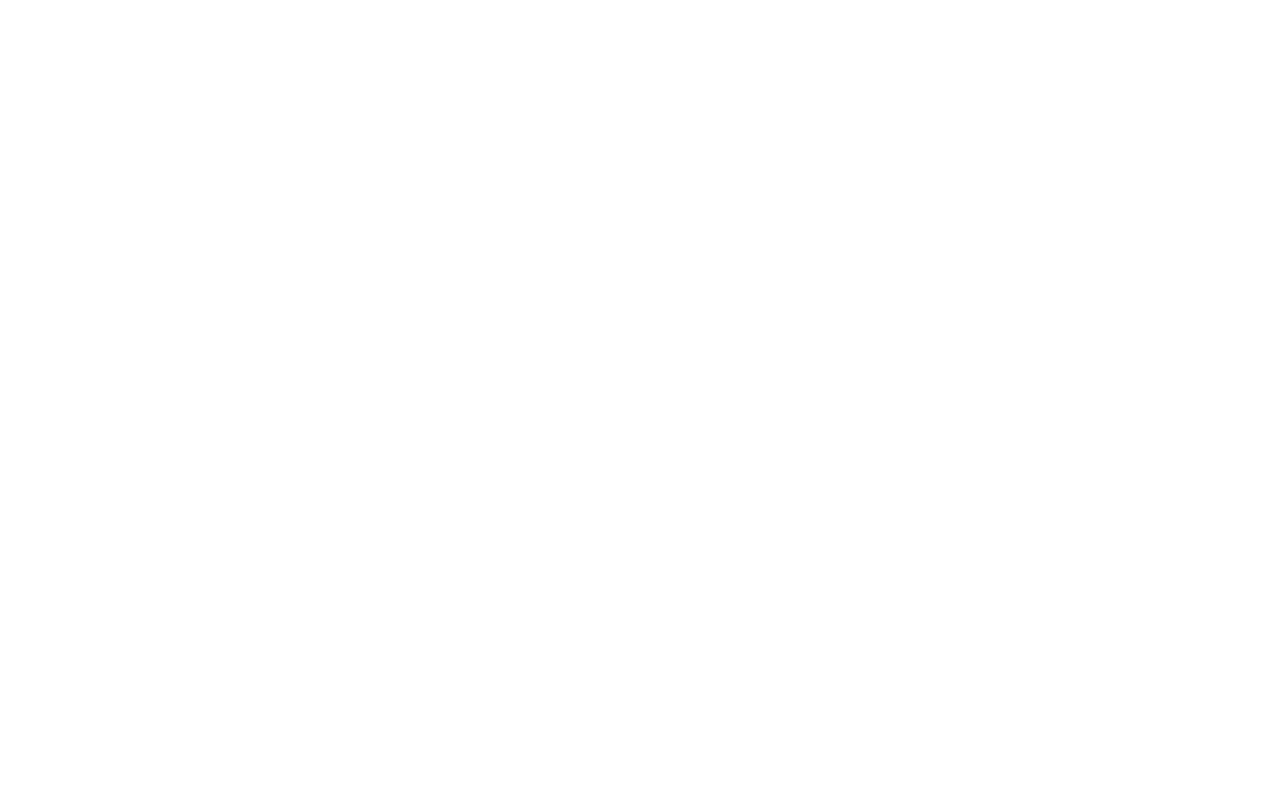
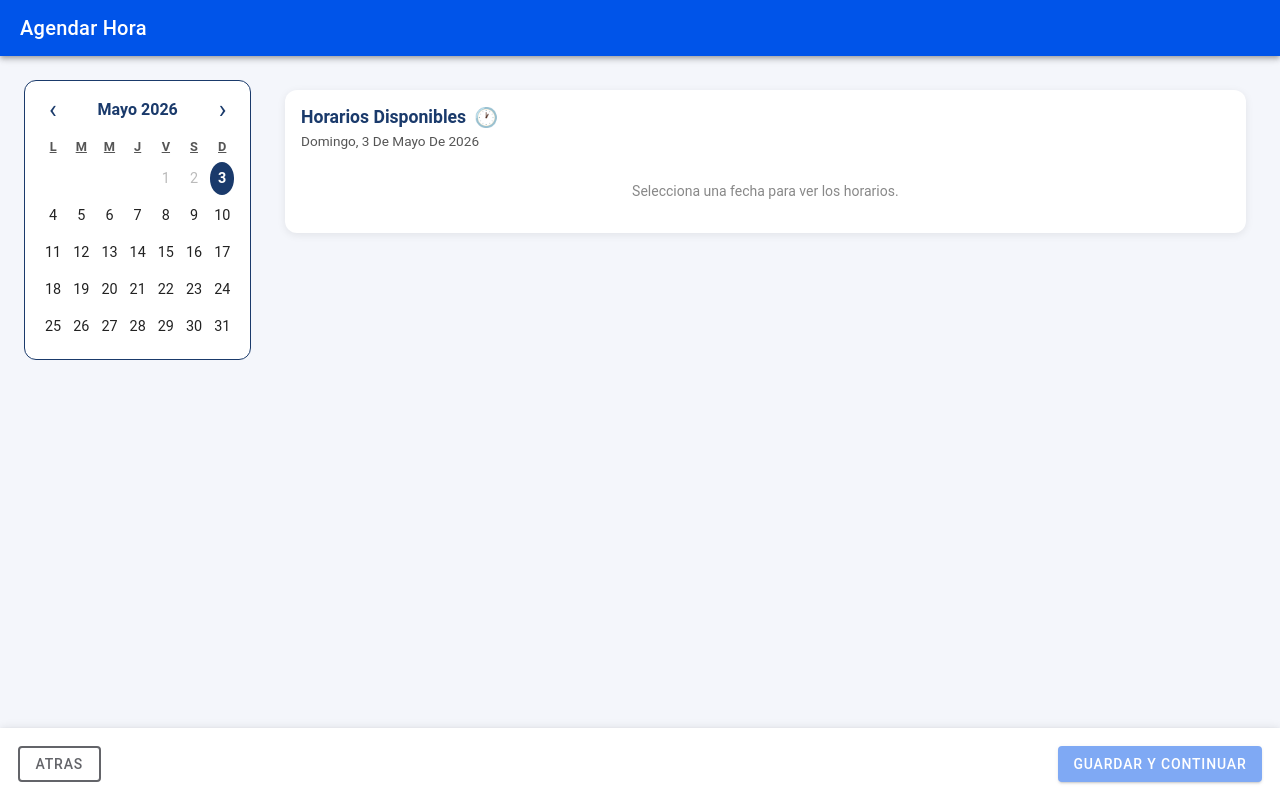
Before and after one commit to MartiSandoval/Proyecto-Web-y-Movil, a React (Vite) app: page /tramite/1/agendar in a window 1280 px wide. Built offline with nearby package versions, Linux system fonts and the light colour scheme; no server answers.

Commit message:
arreglo_maybe

```diff
--- a/src/App.tsx
+++ b/src/App.tsx
@@ -3,7 +3,8 @@
 import { IonReactRouter } from '@ionic/react-router';
 import LoginPage from './pages/LoginPage';
 import RegisterPage from './pages/RegisterPage';
-
+import { AgendarHora } from './pages/AgendarHora/AgendarHora';
+import { DetalleTramite } from './pages/DetalleTramite/DetalleTramite';
 /* Core CSS required for Ionic components to work properly */
 import '@ionic/react/css/core.css';
 /* Basic CSS for apps built with Ionic */
@@ -26,18 +27,31 @@
   <IonApp>
     <IonReactRouter>
       <IonRouterOutlet>
-        {/* Ruta a nuestra nueva página de login */}
+
+        {/* --- RUTAS DE AUTENTICACIÓN --- */}
         <Route exact path="/login">
           <LoginPage />
         </Route>
-        {/* 2. NUEVA RUTA: Ruta del Registro */}
+
         <Route exact path="/registro">
           <RegisterPage />
         </Route>
-        {/* Si el usuario entra a la raíz "/", lo mandamos al login */}
-        <Route exact path="/">
-          <Redirect to="/login" />
+
+        {/* --- RUTAS DEL FLUJO DE TRÁMITES --- */}
+        {/* El parámetro :tramiteId permite saber qué trámite seleccionó el usuario */}
+        <Route exact path="/tramite/:tramiteId/detalle">
+          <DetalleTramite />
         </Route>
+
+        <Route exact path="/tramite/:tramiteId/agendar">
+          <AgendarHora />
+        </Route>
+
+
+
+        {/* --- REDIRECCIÓN POR DEFECTO --- */}
+        <Route exact path="/" render={() => <Redirect to="/login" />} />
+
       </IonRouterOutlet>
     </IonReactRouter>
   </IonApp>
--- a/src/pages/AgendarHora/AgendarHora.tsx
+++ b/src/pages/AgendarHora/AgendarHora.tsx
@@ -1,5 +1,5 @@
 import { JSX, useEffect, useState } from "react";
-import { useParams, useNavigate } from "react-router-dom";
+import { useParams, useHistory } from "react-router-dom";
 import {
   IonPage, IonHeader, IonToolbar, IonTitle, IonContent,
   IonCard, IonCardHeader, IonCardTitle, IonCardContent,
@@ -20,7 +20,7 @@
 
 export const AgendarHora = (): JSX.Element => {
   const { tramiteId } = useParams<{ tramiteId: string }>();
-  const navigate = useNavigate();
+  const history = useHistory();
 
   const today = new Date();
   const todayStr = `${today.getFullYear()}-${String(today.getMonth() + 1).padStart(2, "0")}-${String(today.getDate()).padStart(2, "0")}`;
@@ -48,8 +48,9 @@
     setSelectedDate(date);
   };
 
-  const handleContinuar = () => {
-    navigate(`/tramite/${tramiteId}/subir`, {
+ const handleContinuar = () => {
+    history.push({
+      pathname: `/tramite/${tramiteId}/subir`,
       state: { fecha: selectedDate, hora: selectedSlot },
     });
   };
@@ -97,7 +98,7 @@
       </IonContent>
 
       <NavButtons
-        onAtras={() => navigate(-1)}
+        onAtras={() => history.goBack()} // Reemplazamos navigate(-1)
         onContinuar={handleContinuar}
         continuarDisabled={!selectedDate || !selectedSlot}
       />
--- a/src/pages/DetalleTramite/DetalleTramite.tsx
+++ b/src/pages/DetalleTramite/DetalleTramite.tsx
@@ -1,5 +1,5 @@
 import { JSX, useEffect, useState } from "react";
-import { useParams, useNavigate } from "react-router-dom";
+import { useParams, useHistory } from "react-router-dom";
 import {
   IonPage, IonHeader, IonToolbar, IonTitle, IonContent,
   IonCard, IonCardHeader, IonCardTitle, IonCardContent,
@@ -12,7 +12,7 @@
 
 export const DetalleTramite = (): JSX.Element => {
   const { tramiteId } = useParams<{ tramiteId: string }>();
-  const navigate = useNavigate();
+  const history = useHistory();
   const [tramite, setTramite] = useState<ITramite | null>(null);
   const [loading, setLoading] = useState(true);
   const [error, setError] = useState("");
@@ -91,8 +91,8 @@
       </IonContent>
 
       <NavButtons
-        onAtras={() => navigate("/")}
-        onContinuar={() => navigate(`/tramite/${tramiteId}/agendar`)}
+        onAtras={() => history.push("/")}
+        onContinuar={() => history.push(`/tramite/${tramiteId}/agendar`)}
         continuarDisabled={!tramite}
       />
     </IonPage>
```
Also changed, not shown: 1 other file (tests, documents, lock files or other folders).
